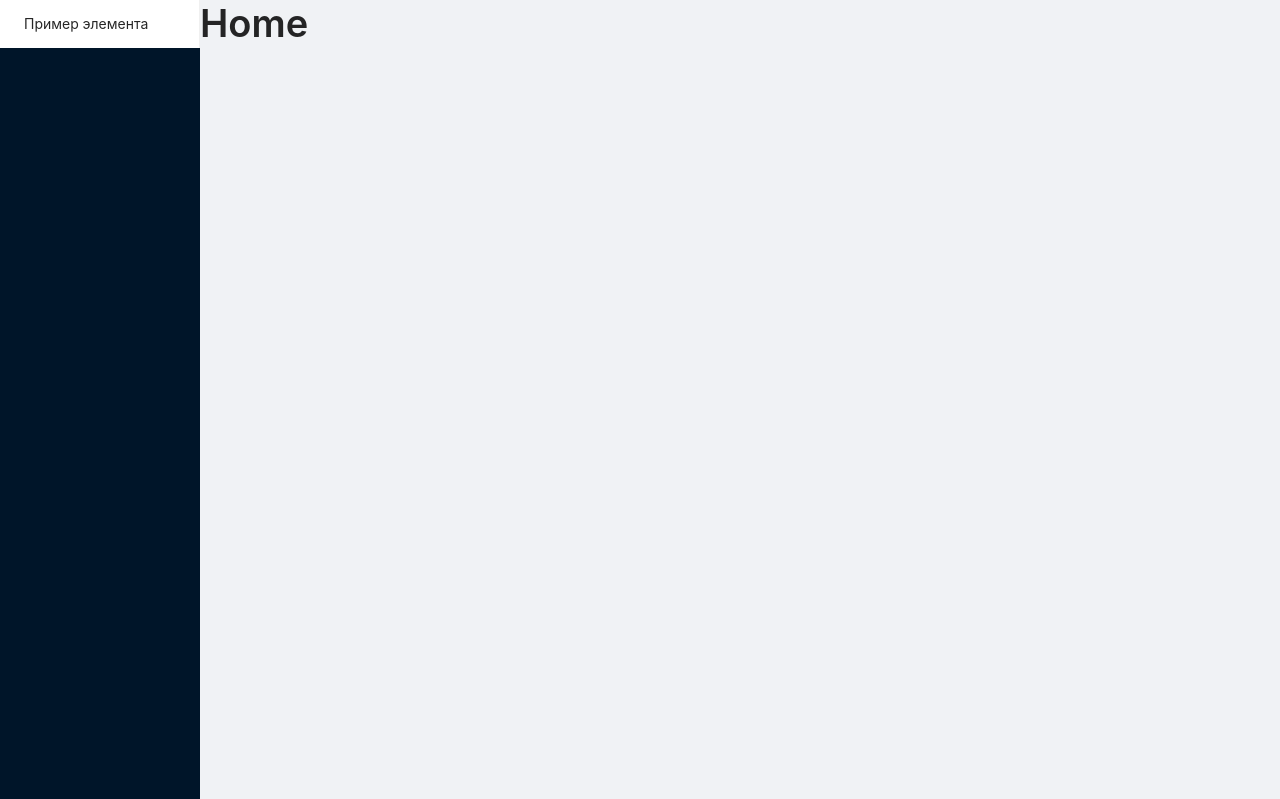
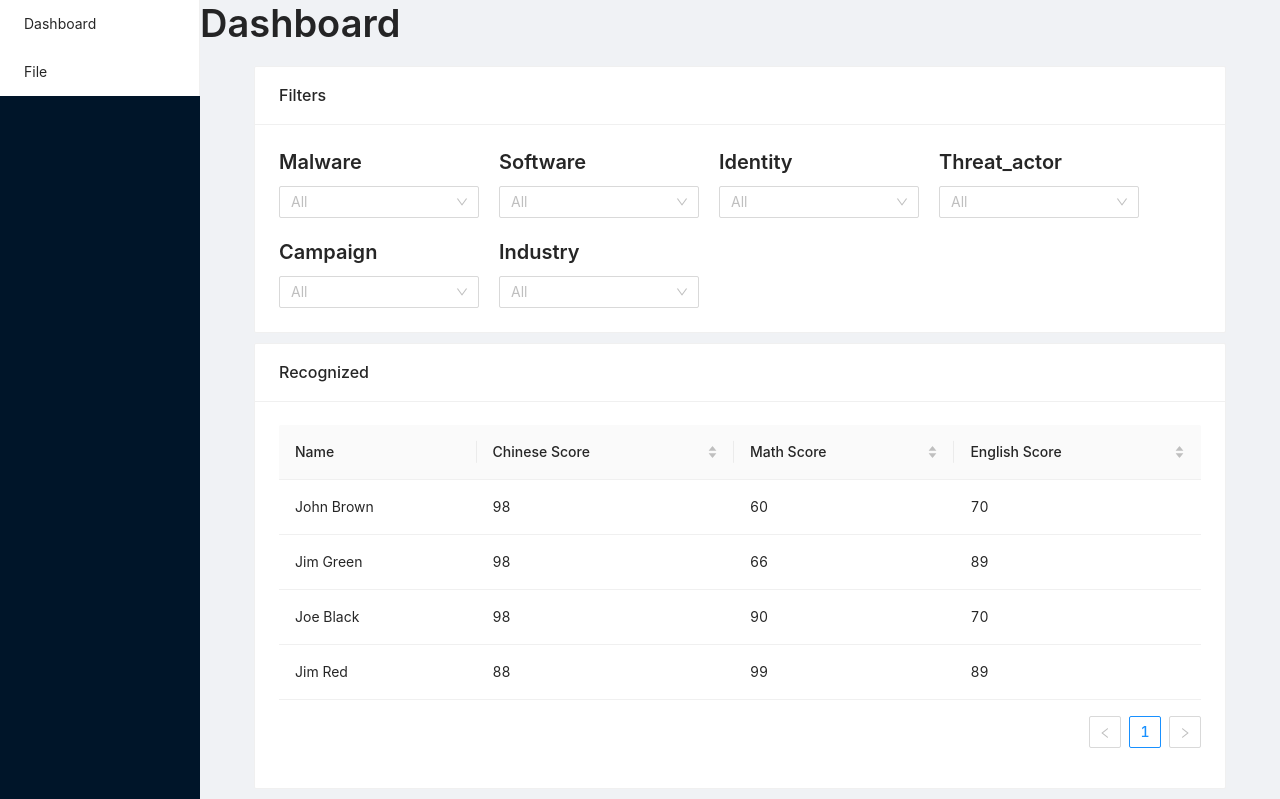
Before and after one commit to AABorisov/r-vision-dev-labs-front, a Next.js app: page / in a window 1280 px wide. Shown: the top 799 px of the page. Built offline with nearby package versions, Linux system fonts and the light colour scheme.

Commit message:
dashboard

```diff
--- /dev/null
+++ b/components/Cards/Card.module.scss
@@ -0,0 +1,5 @@
+.container {
+  min-height: 10vh;
+  width: 90%;
+  margin: 10px auto;
+}
--- /dev/null
+++ b/components/Cards/Card.tsx
@@ -0,0 +1,15 @@
+import {Layout, Card as AntdCard} from 'antd';
+
+import classes from './Card.module.scss';
+
+const Card: React.FC<{title: string}> = ({ title, children }) => {
+  return (
+    <Layout className={classes.container}>
+      <AntdCard title={title}>
+        { children }
+      </AntdCard>
+    </Layout>
+  );
+}
+
+export default Card;
--- /dev/null
+++ b/components/Filters/Filters.module.scss
@@ -0,0 +1,5 @@
+.container {
+  min-height: 10vh;
+  width: 90%;
+  margin: 10px auto;
+}
--- /dev/null
+++ b/components/Filters/Filters.tsx
@@ -0,0 +1,43 @@
+import { Select, Typography, Col, Row } from "antd";
+import Card from "../Cards/Card";
+const { Title } = Typography;
+
+const Filters: React.FC = ({ children }) => {
+  const filterTitles = ['Malware', 'Software', 'Identity', 'Threat_actor', 'Campaign', 'Industry'];
+  const filters = filterTitles.map((filterTitle) => {
+    return {
+      title: filterTitle,
+      value: 0,
+      options: [0, 1, 2, 3].map((i) => ({
+        label: `${filterTitle} #${ i }`,
+          value: i
+      }))
+    };
+  });
+  const handleChange = (filterTitle: string) => (value: string|number) => {
+    console.log(`${filterTitle}: ${value}`)
+  }
+  return (
+      <Card title="Filters">
+        <Row gutter={[20, 20]}>
+        { filters.map((filter) => {
+          return (
+            <Col key={filter.title} >
+              <Title level={4}>{filter.title}</Title>
+              <Select
+                style={{ width: '200px' }}
+                placeholder="All"
+                onChange={handleChange}
+                options={filter.options}
+              />
+            </Col>
+          );
+        })
+        }
+        </Row>
+        { children }
+      </Card>
+  )
+}
+
+export default Filters;
--- /dev/null
+++ b/components/Tables/Recognized.tsx
@@ -0,0 +1,77 @@
+import {  Table} from "antd";
+import Card from "../Cards/Card";
+
+const Recognized: React.FC = () => {
+  const columns = [
+    {
+      title: 'Name',
+      dataIndex: 'name',
+    },
+    {
+      title: 'Chinese Score',
+      dataIndex: 'chinese',
+      sorter: {
+        compare: (a, b) => a.chinese - b.chinese,
+        multiple: 3,
+      },
+    },
+    {
+      title: 'Math Score',
+      dataIndex: 'math',
+      sorter: {
+        compare: (a, b) => a.math - b.math,
+        multiple: 2,
+      },
+    },
+    {
+      title: 'English Score',
+      dataIndex: 'english',
+      sorter: {
+        compare: (a, b) => a.english - b.english,
+        multiple: 1,
+      },
+    },
+  ];
+
+  const data = [
+    {
+      key: '1',
+      name: 'John Brown',
+      chinese: 98,
+      math: 60,
+      english: 70,
+    },
+    {
+      key: '2',
+      name: 'Jim Green',
+      chinese: 98,
+      math: 66,
+      english: 89,
+    },
+    {
+      key: '3',
+      name: 'Joe Black',
+      chinese: 98,
+      math: 90,
+      english: 70,
+    },
+    {
+      key: '4',
+      name: 'Jim Red',
+      chinese: 88,
+      math: 99,
+      english: 89,
+    },
+  ];
+
+  function onChange(pagination, filters, sorter, extra) {
+    console.log('params', pagination, filters, sorter, extra);
+  }
+  return (
+    <Card title="Recognized">
+      <Table columns={columns} dataSource={data} onChange={onChange} />
+    </Card>
+  )
+}
+
+export default Recognized;
--- /dev/null
+++ b/components/Tables/Uploaded.tsx
@@ -0,0 +1,77 @@
+import {  Table} from "antd";
+import Card from "../Cards/Card";
+
+const Uploaded: React.FC = () => {
+  const columns = [
+    {
+      title: 'Name',
+      dataIndex: 'name',
+    },
+    {
+      title: 'Chinese Score',
+      dataIndex: 'chinese',
+      sorter: {
+        compare: (a, b) => a.chinese - b.chinese,
+        multiple: 3,
+      },
+    },
+    {
+      title: 'Math Score',
+      dataIndex: 'math',
+      sorter: {
+        compare: (a, b) => a.math - b.math,
+        multiple: 2,
+      },
+    },
+    {
+      title: 'English Score',
+      dataIndex: 'english',
+      sorter: {
+        compare: (a, b) => a.english - b.english,
+        multiple: 1,
+      },
+    },
+  ];
+
+  const data = [
+    {
+      key: '1',
+      name: 'John Brown',
+      chinese: 98,
+      math: 60,
+      english: 70,
+    },
+    {
+      key: '2',
+      name: 'Jim Green',
+      chinese: 98,
+      math: 66,
+      english: 89,
+    },
+    {
+      key: '3',
+      name: 'Joe Black',
+      chinese: 98,
+      math: 90,
+      english: 70,
+    },
+    {
+      key: '4',
+      name: 'Jim Red',
+      chinese: 88,
+      math: 99,
+      english: 89,
+    },
+  ];
+
+  function onChange(pagination, filters, sorter, extra) {
+    console.log('params', pagination, filters, sorter, extra);
+  }
+  return (
+    <Card title="Uploaded">
+      <Table columns={columns} dataSource={data} onChange={onChange} />
+    </Card>
+  )
+}
+
+export default Uploaded;
--- a/components/Wrapper/Wrapper.tsx
+++ b/components/Wrapper/Wrapper.tsx
@@ -11,7 +11,8 @@ const Wrapper: React.FC = ({ children }) => {
         <Menu
           mode="inline"
         >
-          <Menu.Item key="1">Пример элемента</Menu.Item>
+          <Menu.Item key="1">Dashboard</Menu.Item>
+          <Menu.Item key="2">File</Menu.Item>
         </Menu>
       </Sider>
       <Layout>
--- a/pages/index.tsx
+++ b/pages/index.tsx
@@ -1,13 +1,19 @@
 import Wrapper from '../components/Wrapper';
 
 import { Typography } from "antd"
+import Filters from "../components/Filters/Filters";
+import Recognized from "../components/Tables/Recognized";
+import Uploaded from "../components/Tables/Uploaded";
 
 const { Title } = Typography;
 
 const Home: React.FC = () => {
   return (
     <Wrapper>
-      <Title>Home</Title>
+      <Title>Dashboard</Title>
+      <Filters/>
+      <Recognized />
+      <Uploaded />
     </Wrapper>
   )
 }
```
Also changed, not shown: components/Tables/Table.tsx (added, +9 -0 lines).
